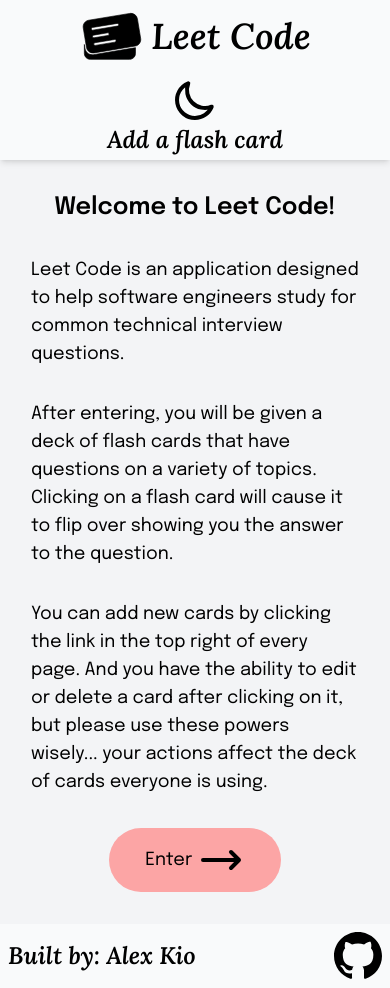
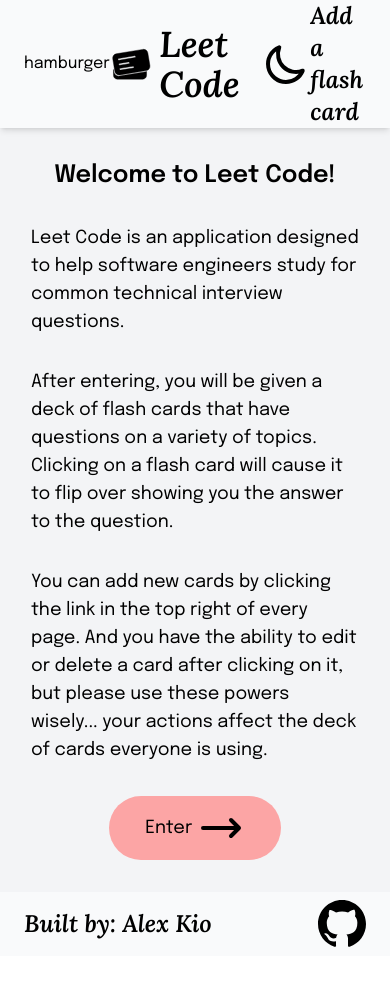
Before and after one commit to alexmkio/leet-cards, a Next.js app: page / in a window 390 px wide. After the commit the page ends 956 px from the top, so only its background shows below. Built offline with nearby package versions, Linux system fonts and the light colour scheme; no server answers.

Commit message:
Update Header and Footer padding on mobile

```diff
--- a/components/Footer.tsx
+++ b/components/Footer.tsx
@@ -1,6 +1,6 @@
 export default function Footer() {
   return (
-    <footer className="bg-gray-50 flex justify-between items-center p-2 md:px-40 dark:bg-gray-700">
+    <footer className="bg-gray-50 flex justify-between items-center p-2 px-6 md:px-40 dark:bg-gray-700">
       <h2 className="font-header text-2xl md:text-3xl text-center">
         Built by:&nbsp;
         <a href="https://www.linkedin.com/in/alexkio/" target="_blank" rel="noreferrer" className="transition duration-300 ease-in-out hover:text-red-500 dark:hover:text-green-200">
--- a/components/Header.tsx
+++ b/components/Header.tsx
@@ -14,7 +14,7 @@ export default function Header() {
   let logo
   if (router.pathname === "/") {
     logo =
-      <div className="flex items-center pb-2 md:pb-0">
+      <div className="flex items-center">
         {appLogo}
         <h1 className="font-header text-4xl md:text-5xl pl-2 md:pl-4">Leet Code</h1>
       </div>
@@ -45,13 +45,14 @@ export default function Header() {
   }
 
   return (
-    <header className="flex flex-col md:flex-row md:justify-between items-center p-1 md:p-2 md:px-40 bg-gray-50 shadow-md sticky top-0 z-50 dark:bg-gray-700">
+    <header className="flex justify-between items-center p-0 md:p-2 px-6 md:px-40 bg-gray-50 shadow-md sticky top-0 z-50 dark:bg-gray-700">
+      <div className="md:hidden">hamburger</div>
       {logo}
-      <div onClick={() => changeTheme()}>
+      <div className="sm:hidden md:block" onClick={() => changeTheme()}>
         {modeIcon}
       </div>
       <Link href='/add'>
-        <a>
+        <a className="sm:hidden md:block">
           <h2 className="font-header text-2xl md:text-3xl transition duration-300 ease-in-out hover:text-red-500 dark:hover:text-green-300">Add a flash card</h2>
         </a>
       </Link>
```
